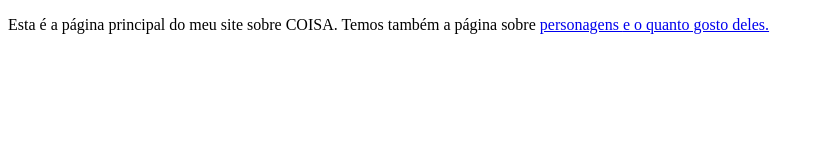
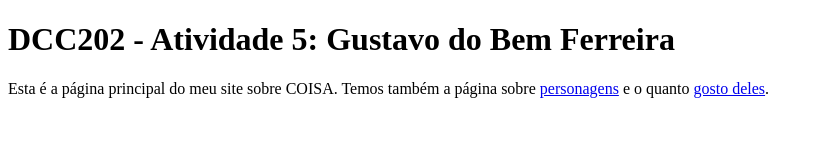
Before and after one commit to ufjf-dcc202/ufjf-dcc202-2023-3-a-atv5-Gusta-1705, a website: page index.html in a window 1280 px wide. Shown: the whole page, without its empty margins (0-823 px from the left). Drawn offline with Linux system fonts and the light colour scheme.

Commit message:
adiciona título, conteúdo e âncora na main

```diff
--- a/index.html
+++ b/index.html
@@ -1,11 +1,14 @@
 <!DOCTYPE html>
-<html lang="en">
+<html lang="pt">
 <head>
     <meta charset="UTF-8">
     <meta name="viewport" content="width=device-width, initial-scale=1.0">
     <title>DCC202 - Atividade 5: Gustavo do Bem Ferreira</title>
 </head>
 <body>
-    <p>Esta é a página principal do meu site sobre COISA. Temos também a página sobre <a href = "personagens.html"> personagens <a\> e o quanto gosto deles.</p>
+    <main>
+        <h1>DCC202 - Atividade 5: Gustavo do Bem Ferreira</h1>
+        <p>Esta é a página principal do meu site sobre COISA. Temos também a página sobre <a href="personagens.html">personagens</a> e o quanto <a href="preferencias.html"> gosto deles</a>.</p>
+    </main>
 </body>
 </html>
```
